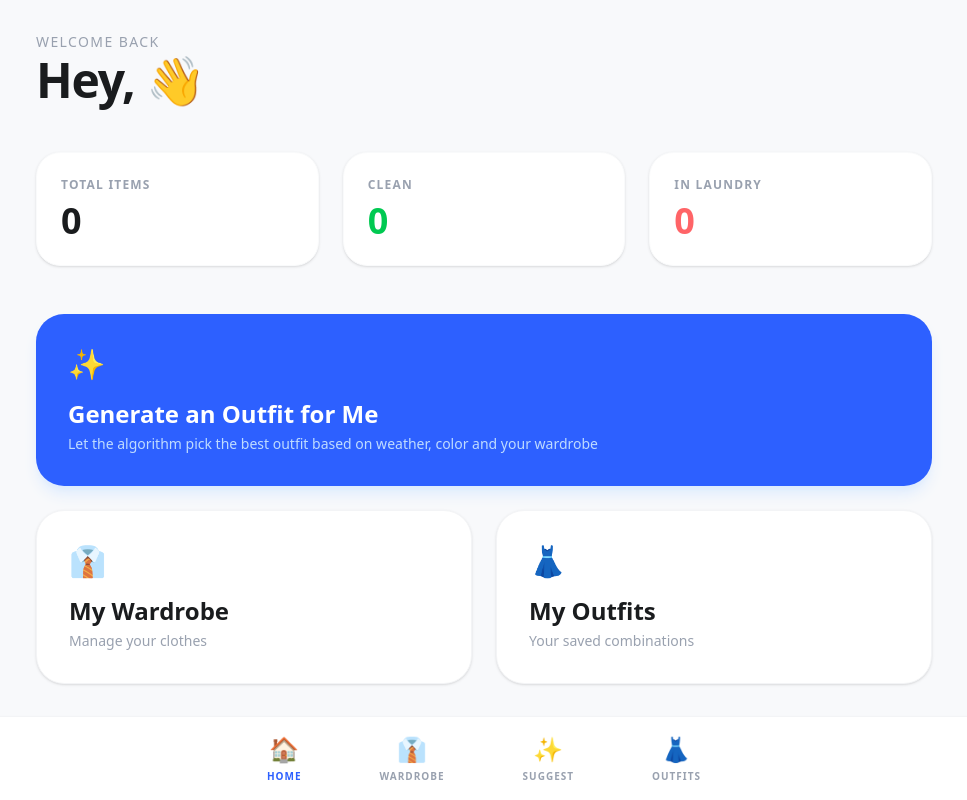
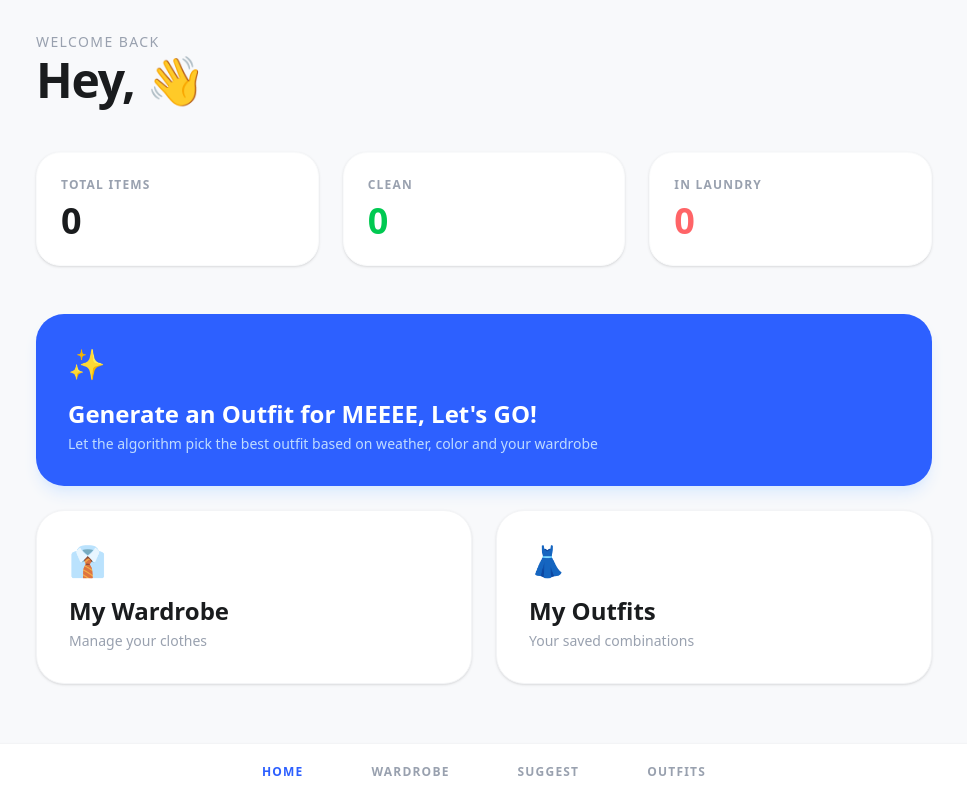
Before and after one commit to azraemeksiz/Outfit-Manager, a SvelteKit app: page / in a window 1280 px wide. Shown: the whole page, without its empty margins (156-1123 px from the left). Built offline with nearby package versions, Linux system fonts and the light colour scheme; no server answers.

Commit message:
Hided the navigation bar for login and register page

```diff
--- a/src/routes/+layout.svelte
+++ b/src/routes/+layout.svelte
@@ -6,28 +6,32 @@
   let { children } = $props();
 
   const navItems = [
-    { href: '/', label: 'Home', icon: '🏠' },
-    { href: '/wardrobe', label: 'Wardrobe', icon: '👔' },
-    { href: '/suggest', label: 'Suggest', icon: '✨' },
-    { href: '/outfits', label: 'Outfits', icon: '👗' },
+    { href: '/', label: 'Home' },
+    { href: '/wardrobe', label: 'Wardrobe' },
+    { href: '/suggest', label: 'Suggest' },
+    { href: '/outfits', label: 'Outfits' },
   ];
+
+  const hideNavRoutes = ['/login', '/register', '/forgot-password'];
 
   function isActive(href: string): boolean {
     return $page.url.pathname === href;
   }
-</script>
+
+const showNav = $derived(!hideNavRoutes.includes($page.url.pathname));</script>
 
 <svelte:head><link rel="icon" href={favicon} /></svelte:head>
 
 {@render children()}
 
+{#if showNav}
 <nav class="fixed bottom-0 left-0 right-0 bg-white border-t border-gray-100 shadow-lg z-50 font-sans">
   <div class="flex justify-around items-center py-3 max-w-lg mx-auto">
     {#each navItems as item}
-      <a href={item.href} class="flex flex-col items-center gap-1 px-4 py-1 rounded-2xl transition-all {isActive(item.href) ? 'text-[#2D60FF]' : 'text-gray-400 hover:text-gray-600'}">
-        <span class="text-2xl">{item.icon}</span>
-        <span class="text-[10px] font-black uppercase tracking-widest">{item.label}</span>
+      <a href={item.href} class="flex flex-col items-center gap-1 px-6 py-2 rounded-2xl transition-all {isActive(item.href) ? 'text-[#2D60FF] font-black' : 'text-gray-400 hover:text-gray-600'}">
+        <span class="text-xs font-black uppercase tracking-widest">{item.label}</span>
       </a>
     {/each}
   </div>
 </nav>
+{/if}
--- a/src/routes/+page.svelte
+++ b/src/routes/+page.svelte
@@ -54,7 +54,7 @@
     <div class="grid grid-cols-1 gap-6">
       <a href="/suggest" class="group bg-[#2D60FF] text-white rounded-[28px] p-8 shadow-lg shadow-blue-100 hover:bg-[#1E4AD9] transition-all transform hover:-translate-y-1">
         <div class="text-3xl mb-4">✨</div>
-        <h2 class="text-2xl font-black mb-1">Generate an Outfit for Me</h2>
+        <h2 class="text-2xl font-black mb-1">Generate an Outfit for MEEEE, Let's GO!</h2>
         <p class="text-blue-200 text-sm">Let the algorithm pick the best outfit based on weather, color and your wardrobe</p>
       </a>
 
```
